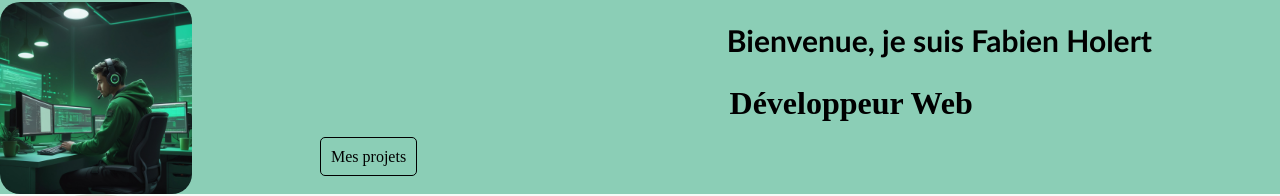
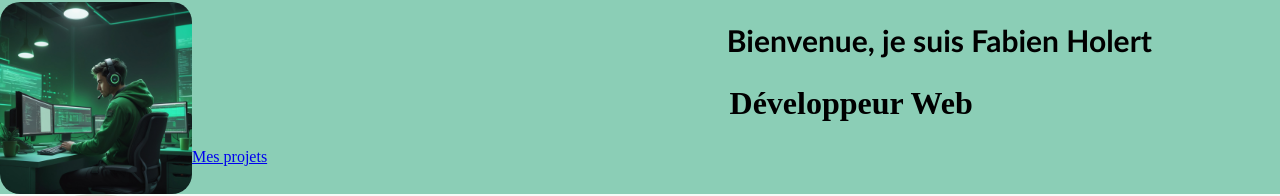
Before and after one commit to Fabienholert/portfolio, a React (Vite) app: page / in a window 1280 px wide. Shown: the part 206-402 px from the top of the page. Built offline with nearby package versions, Linux system fonts and the light colour scheme.

Commit message:
Renommage de la classe du bouton "Mes projets" pour améliorer la cohérence des styles dans le composant Home

```diff
--- a/src/pages/Home/Home.jsx
+++ b/src/pages/Home/Home.jsx
@@ -16,7 +16,7 @@ export default function Home() {
           <h2 className="home__titre">
             <strong> Développeur Web</strong>
           </h2>
-          <a href="#mes_projets" className="bouton__mesprojets">
+          <a href="#mes_projets" className="home__button">
             Mes projets
           </a>
         </div>
```
